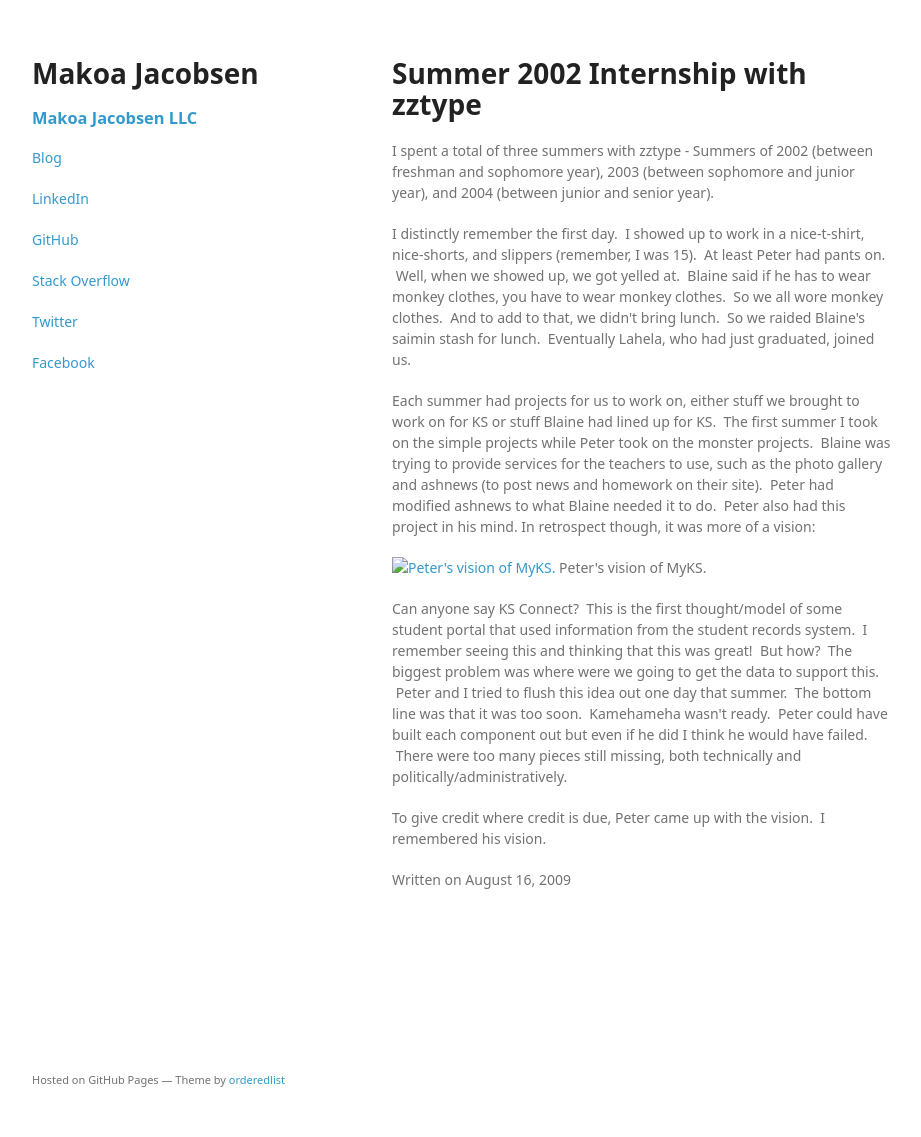
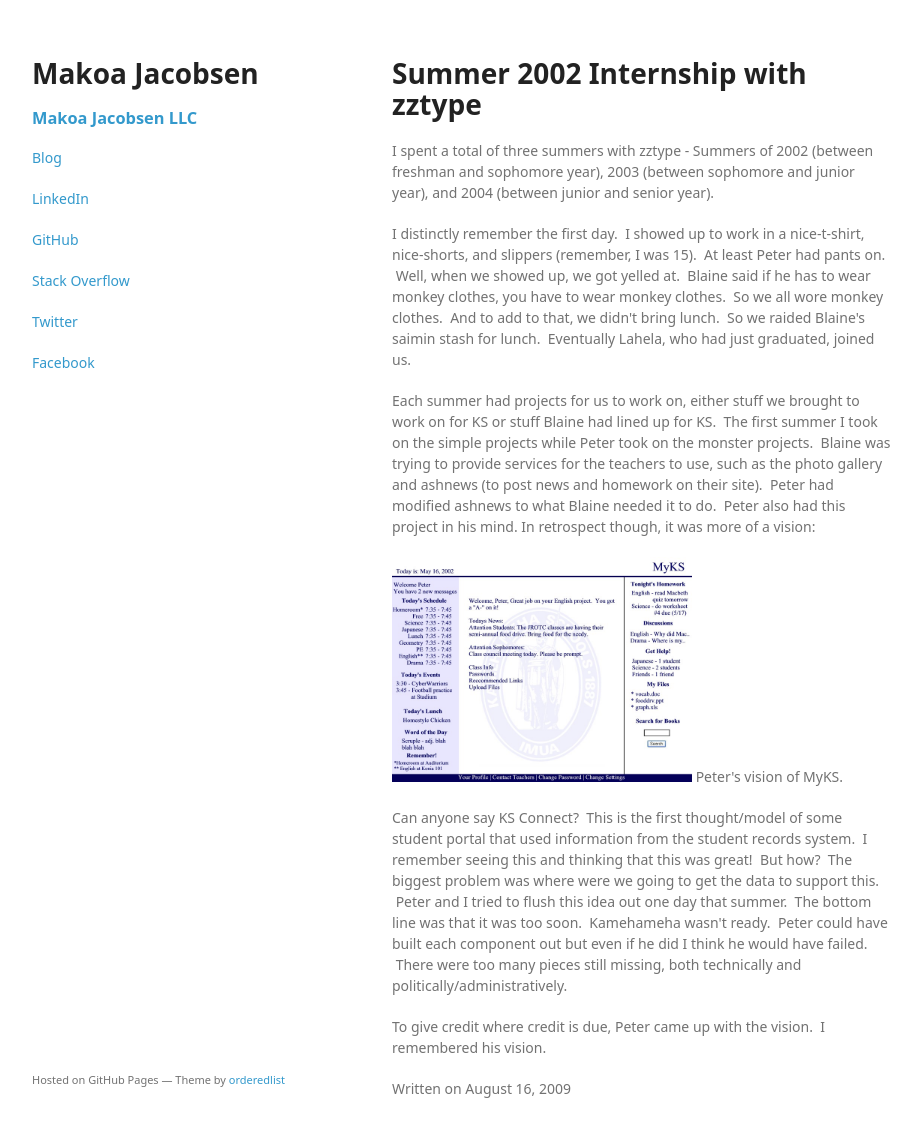
Before and after one commit to makoa/makoa.github.io, a Jekyll site: the page built from _posts/2009-08-16-summer-internships-with-zztype.html, in a window 1280 px wide and 1159 px high. Shown: the top 1137 px of the window, without its empty margins (178-1099 px from the left). Built offline with Jekyll 4.4.1, drawn with Linux system fonts in a browser that asks for light colours; comment, search, counter and statistics services are not loaded.

Commit message:
Fix url in test page.

```diff
--- a/_posts/2009-08-16-summer-internships-with-zztype.html
+++ b/_posts/2009-08-16-summer-internships-with-zztype.html
@@ -22,6 +22,6 @@ comments: []
 <p>I spent a total of three summers with zztype - Summers of 2002 (between freshman and sophomore year), 2003 (between sophomore and junior year), and 2004 (between junior and senior year).</p>
 <p>I distinctly remember the first day.  I showed up to work in a nice-t-shirt, nice-shorts, and slippers (remember, I was 15).  At least Peter had pants on.  Well, when we showed up, we got yelled at.  Blaine said if he has to wear monkey clothes, you have to wear monkey clothes.  So we all wore monkey clothes.  And to add to that, we didn't bring lunch.  So we raided Blaine's saimin stash for lunch.  Eventually Lahela, who had just graduated, joined us.</p>
 <p>Each summer had projects for us to work on, either stuff we brought to work on for KS or stuff Blaine had lined up for KS.  The first summer I took on the simple projects while Peter took on the monster projects.  Blaine was trying to provide services for the teachers to use, such as the photo gallery and ashnews (to post news and homework on their site).  Peter had modified ashnews to what Blaine needed it to do.  Peter also had this project in his mind. In retrospect though, it was more of a vision:</p>
-<p><a href="{{ site.url }}/assets/2009-08-16-beta.jpg"><img  src="{ site.url }}/assets/2009-08-16-beta.jpg" alt="Peter's vision of MyKS." width="300" height="225" /></a> Peter's vision of MyKS.</p>
+<p><a href="{{ site.url }}/assets/2009-08-16-beta.jpg"><img  src="{{ site.url }}/assets/2009-08-16-beta.jpg" alt="Peter's vision of MyKS." width="300" height="225" /></a> Peter's vision of MyKS.</p>
 <p>Can anyone say KS Connect?  This is the first thought/model of some student portal that used information from the student records system.  I remember seeing this and thinking that this was great!  But how?  The biggest problem was where were we going to get the data to support this.  Peter and I tried to flush this idea out one day that summer.  The bottom line was that it was too soon.  Kamehameha wasn't ready.  Peter could have built each component out but even if he did I think he would have failed.  There were too many pieces still missing, both technically and politically/administratively.</p>
 <p>To give credit where credit is due, Peter came up with the vision.  I remembered his vision.</p>
```
